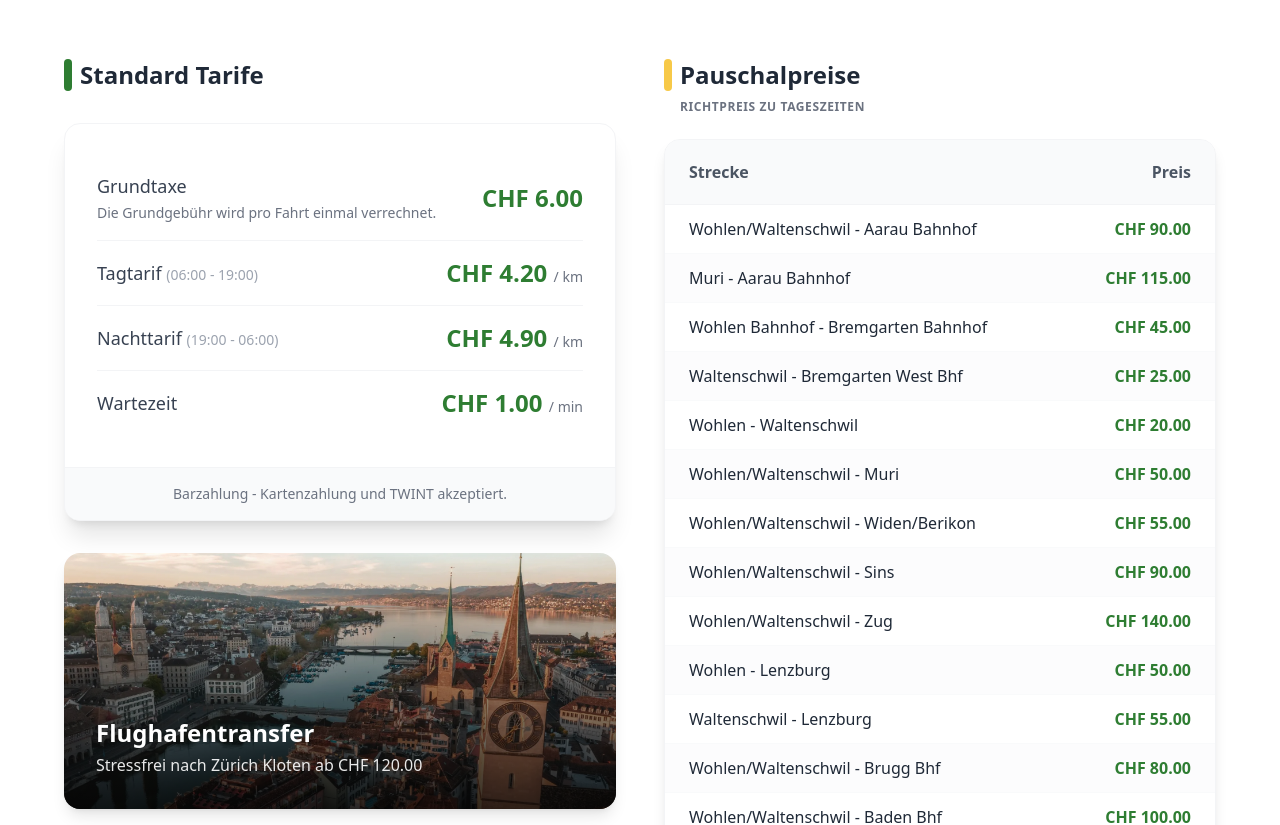
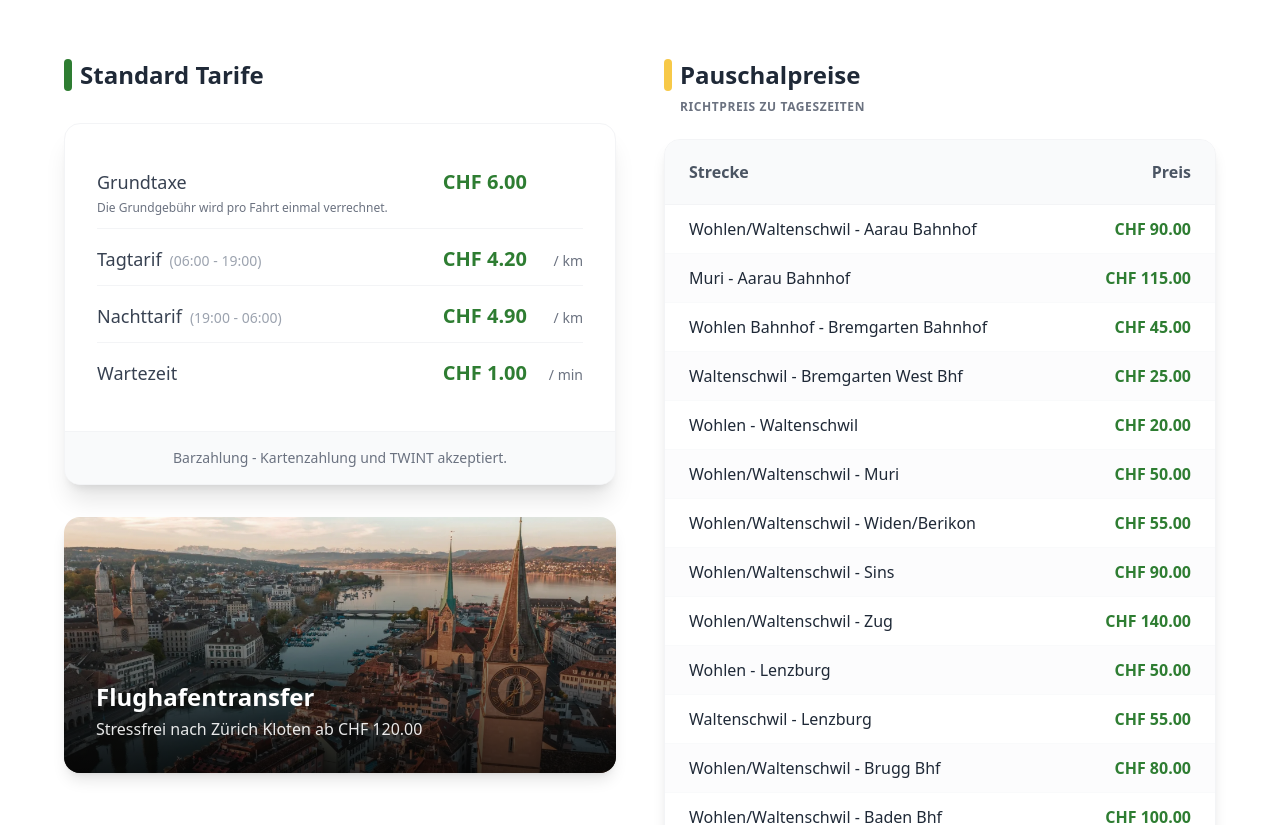
Before and after one commit to teocanKS/taxiech, a Nuxt app: page / in a window 1280 px wide. Shown: the part 1800-2625 px from the top of the page. Built offline with nearby package versions, Linux system fonts and the light colour scheme.

Commit message:
UI: Refactor Pricing Card to CSS Grid for strict alignment

```diff
--- a/pages/index.vue
+++ b/pages/index.vue
@@ -123,25 +123,44 @@ useHead({
                     Standard Tarife
                  </h3>
                 <div class="bg-white rounded-2xl shadow-xl border border-gray-100 overflow-hidden">
-                  <div class="p-8">
-                    <div class="flex justify-between items-center py-4 border-b border-gray-100">
+                  <div class="p-8 space-y-1">
+                    <!-- Grundtaxe -->
+                    <div class="grid grid-cols-[1fr_auto_auto] items-baseline gap-2 border-b border-gray-100 py-3">
                       <div>
                           <span class="text-lg font-medium text-gray-700 block">Grundtaxe</span>
-                          <span class="text-sm text-gray-500 font-normal">Die Grundgebühr wird pro Fahrt einmal verrechnet.</span>
+                          <p class="text-xs text-gray-500 mt-1">Die Grundgebühr wird pro Fahrt einmal verrechnet.</p>
                       </div>
-                      <span class="text-2xl font-bold text-primary w-36 text-right shrink-0">CHF 6.00</span>
+                      <div class="text-right font-bold text-primary text-xl">CHF 6.00</div>
+                      <div class="w-12 text-sm text-gray-400 text-right"></div>
                     </div>
-                    <div class="flex justify-between items-center py-4 border-b border-gray-100">
-                      <span class="text-lg font-medium text-gray-700">Tagtarif <span class="text-sm font-normal text-gray-400">(06:00 - 19:00)</span></span>
-                      <span class="text-2xl font-bold text-primary w-36 text-right shrink-0">CHF 4.20 <span class="text-sm font-normal text-gray-500">/ km</span></span>
+
+                    <!-- Tagtarif -->
+                    <div class="grid grid-cols-[1fr_auto_auto] items-baseline gap-2 border-b border-gray-100 py-3">
+                      <div>
+                        <span class="text-lg font-medium text-gray-700">Tagtarif</span>
+                        <span class="text-sm font-normal text-gray-400 ml-2">(06:00 - 19:00)</span>
+                      </div>
+                      <div class="text-right font-bold text-primary text-xl">CHF 4.20</div>
+                      <div class="w-12 text-sm text-gray-500 text-right whitespace-nowrap">/ km</div>
                     </div>
-                    <div class="flex justify-between items-center py-4 border-b border-gray-100">
-                      <span class="text-lg font-medium text-gray-700">Nachttarif <span class="text-sm font-normal text-gray-400">(19:00 - 06:00)</span></span>
-                      <span class="text-2xl font-bold text-primary w-36 text-right shrink-0">CHF 4.90 <span class="text-sm font-normal text-gray-500">/ km</span></span>
+
+                    <!-- Nachttarif -->
+                    <div class="grid grid-cols-[1fr_auto_auto] items-baseline gap-2 border-b border-gray-100 py-3">
+                      <div>
+                        <span class="text-lg font-medium text-gray-700">Nachttarif</span>
+                        <span class="text-sm font-normal text-gray-400 ml-2">(19:00 - 06:00)</span>
+                      </div>
+                      <div class="text-right font-bold text-primary text-xl">CHF 4.90</div>
+                      <div class="w-12 text-sm text-gray-500 text-right whitespace-nowrap">/ km</div>
                     </div>
-                    <div class="flex justify-between items-center py-4">
-                      <span class="text-lg font-medium text-gray-700">Wartezeit</span>
-                      <span class="text-2xl font-bold text-primary w-36 text-right shrink-0">CHF 1.00 <span class="text-sm font-normal text-gray-500">/ min</span></span>
+
+                    <!-- Wartezeit -->
+                    <div class="grid grid-cols-[1fr_auto_auto] items-baseline gap-2 py-3">
+                      <div>
+                        <span class="text-lg font-medium text-gray-700">Wartezeit</span>
+                      </div>
+                      <div class="text-right font-bold text-primary text-xl">CHF 1.00</div>
+                      <div class="w-12 text-sm text-gray-500 text-right whitespace-nowrap">/ min</div>
                     </div>
                   </div>
                    <div class="bg-gray-50 px-8 py-4 text-center text-sm text-gray-500 border-t border-gray-100">
```
